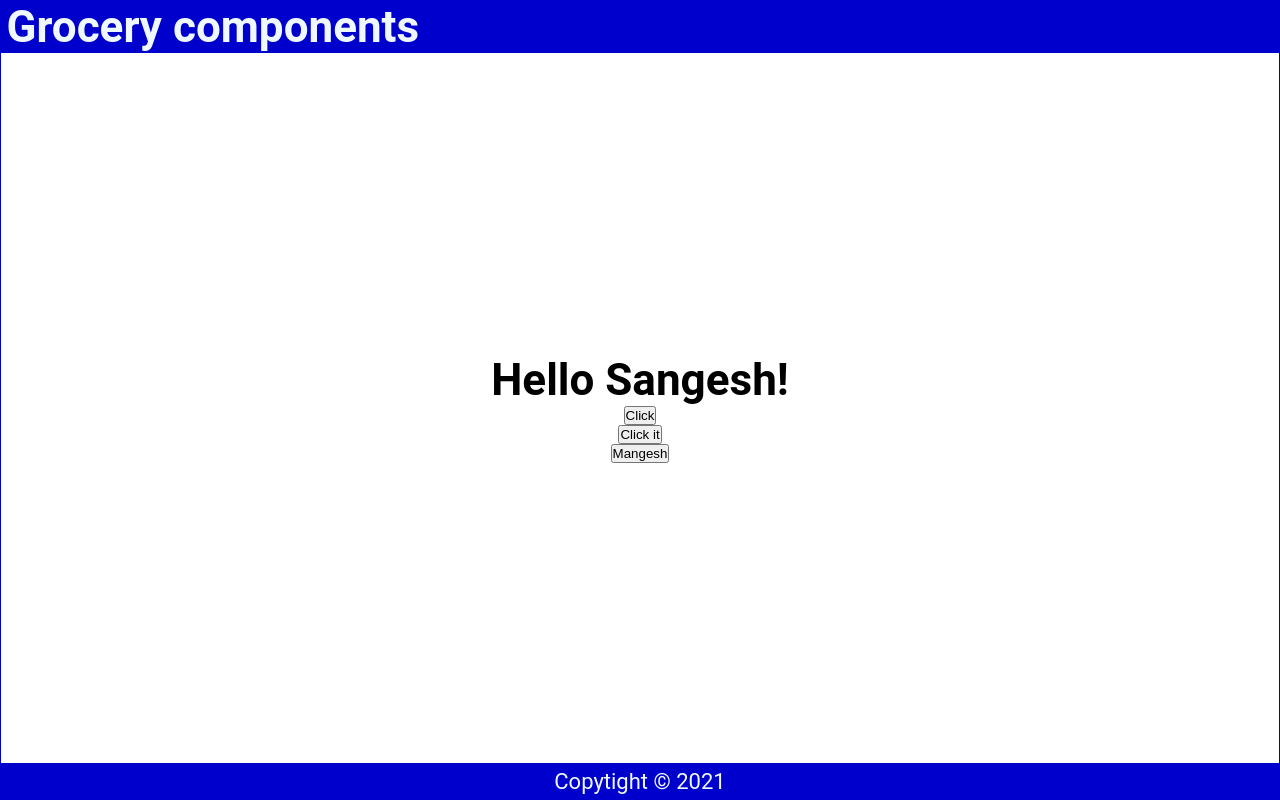
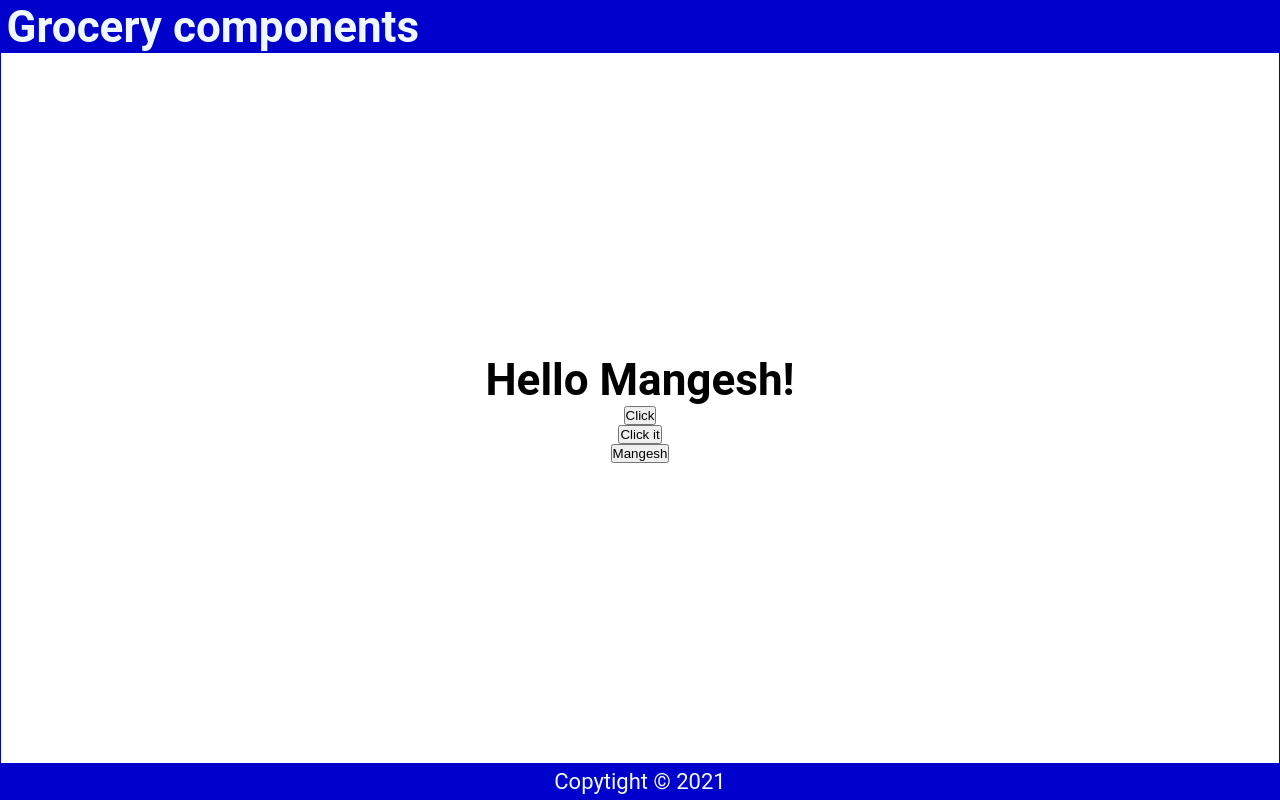
Before and after one commit to MangeshIpper/React_Practice_Azure_Deployment, a React (Create React App) app in the folder tutorial01/: page / in a window 1280 px wide. Built offline with nearby package versions, Linux system fonts and the light colour scheme.

Commit message:
Added state changes examples

```diff
--- a/tutorial01/src/Content.js
+++ b/tutorial01/src/Content.js
@@ -1,8 +1,14 @@
+import {useState} from 'react';
+
+
 const Content = () => {
+    const [name, setName] = useState("Mangesh")
+
+
     const handleNameChange = () => {
         const names = ['Mangesh', 'Sangesh', 'Akshay']
         const int = Math.floor(Math.random() * 3)
-        return names[int]
+        setName(names[int]);
       };
 
       const handleClick = () => {
@@ -19,8 +25,8 @@ const Content = () => {
 
     return (
         <main>
-            <h1>Hello {handleNameChange()}!</h1>
-            <button onClick={handleClick}>Click</button>
+            <h1>Hello {name}!</h1>
+            <button onClick={handleNameChange}>Click</button>
             <button onClick={() => handleClick2("Mangesh")}>Click it</button>
             <button onClick={(e) => handleClick3(e)}>Mangesh</button>
         </main>
```
